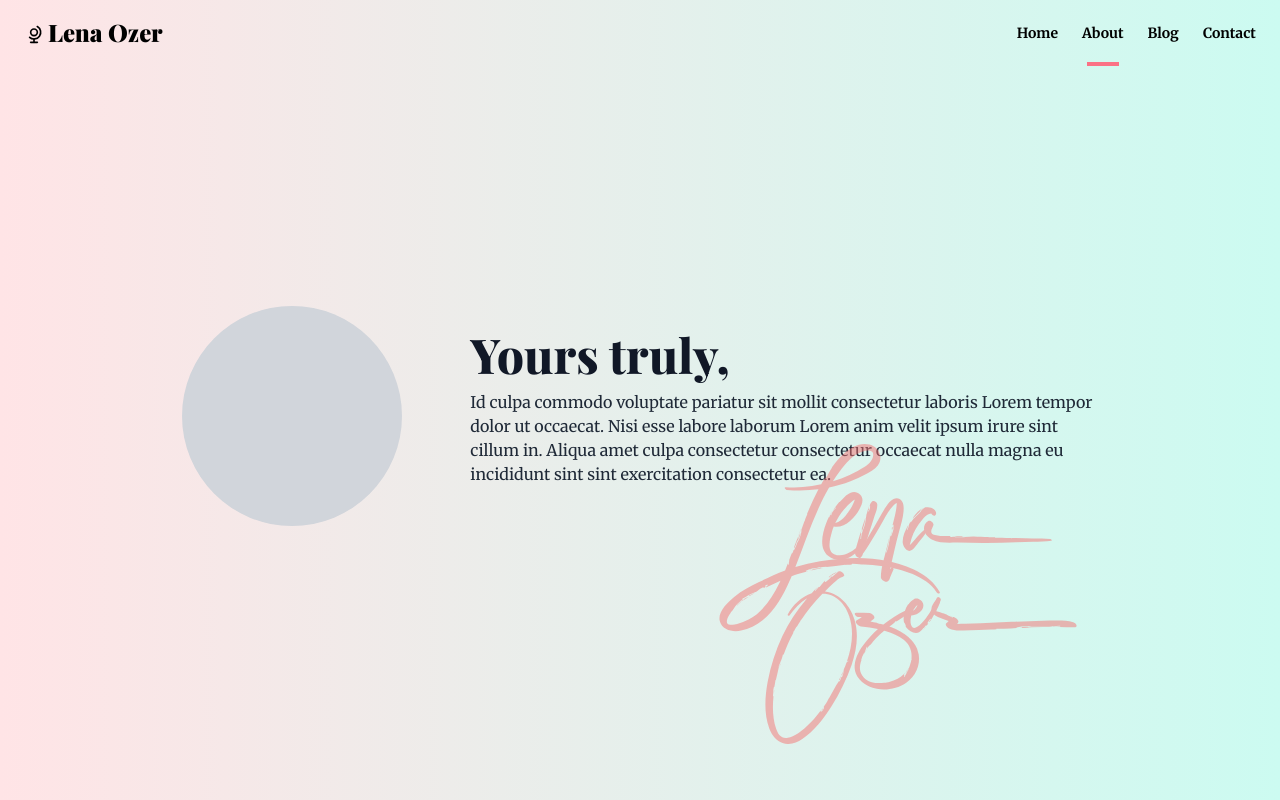
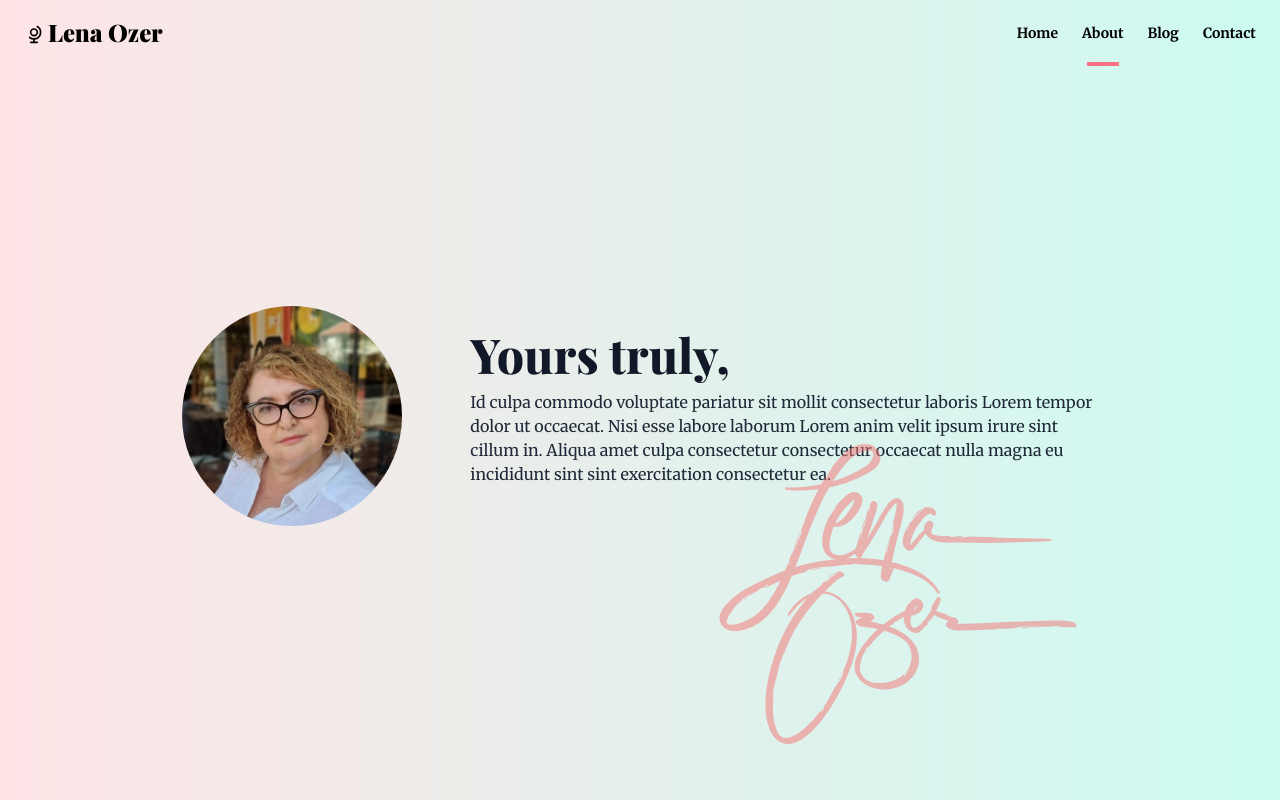
Before and after one commit to Darkryhr/lena-ozer, a Next.js app: page /about in a window 1280 px wide. Shown: the top 800 px of the page. Built offline with nearby package versions, Linux system fonts and the light colour scheme.

Commit message:
about me picture

```diff
--- a/pages/about.js
+++ b/pages/about.js
@@ -7,7 +7,12 @@ const About = () => {
     <div className='mx-auto h-screen flex md:items-center items-start md:pt-0 pt-12 px-8 max-w-7xl justify-center pb-24'>
       <div className='flex items-start justify-center md:space-x-6 md:flex-row flex-col relative'>
         <SectionWrapper delay={0.1}>
-          <div className='w-[220px] h-[220px] bg-gray-300 rounded-full'></div>
+          <div
+            className='w-[220px] h-[220px] rounded-full bg-center bg-no-repeat	bg-cover'
+            style={{
+              backgroundImage: 'url(/profile.jpg)',
+            }}
+          ></div>
         </SectionWrapper>
         <div className='flex flex-col mt-6 md:max-w-2xl text-clip'>
           <SectionWrapper delay={0.1}>
```
Also changed, not shown: public/profile.JPG (added).
